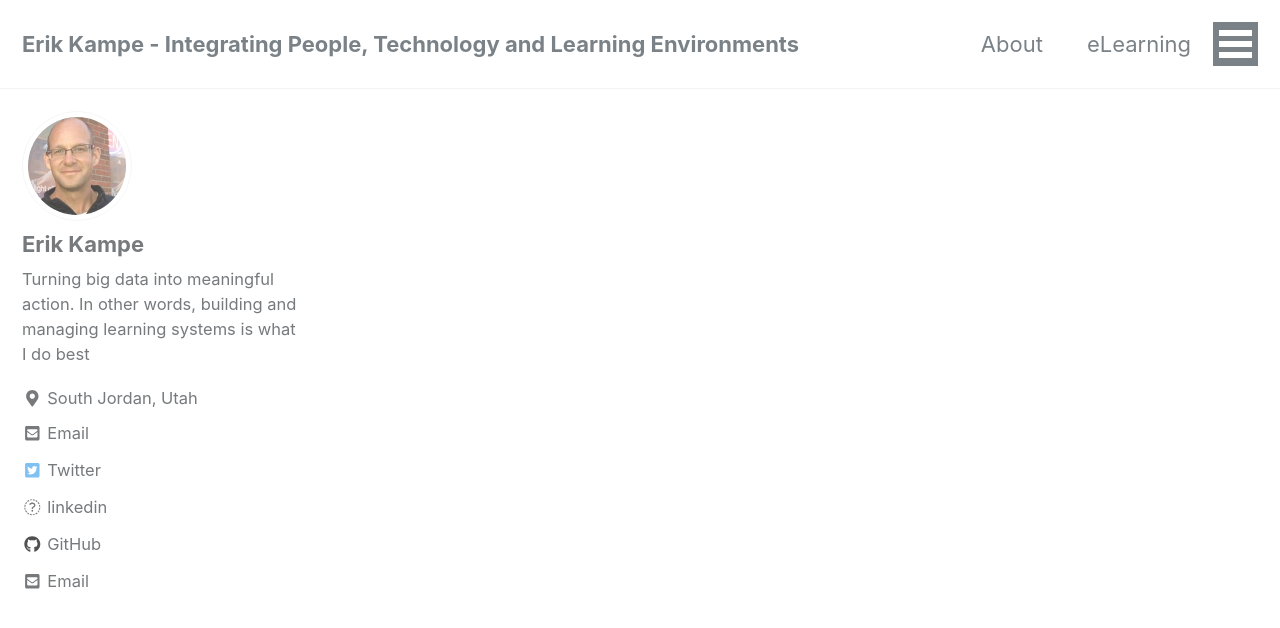
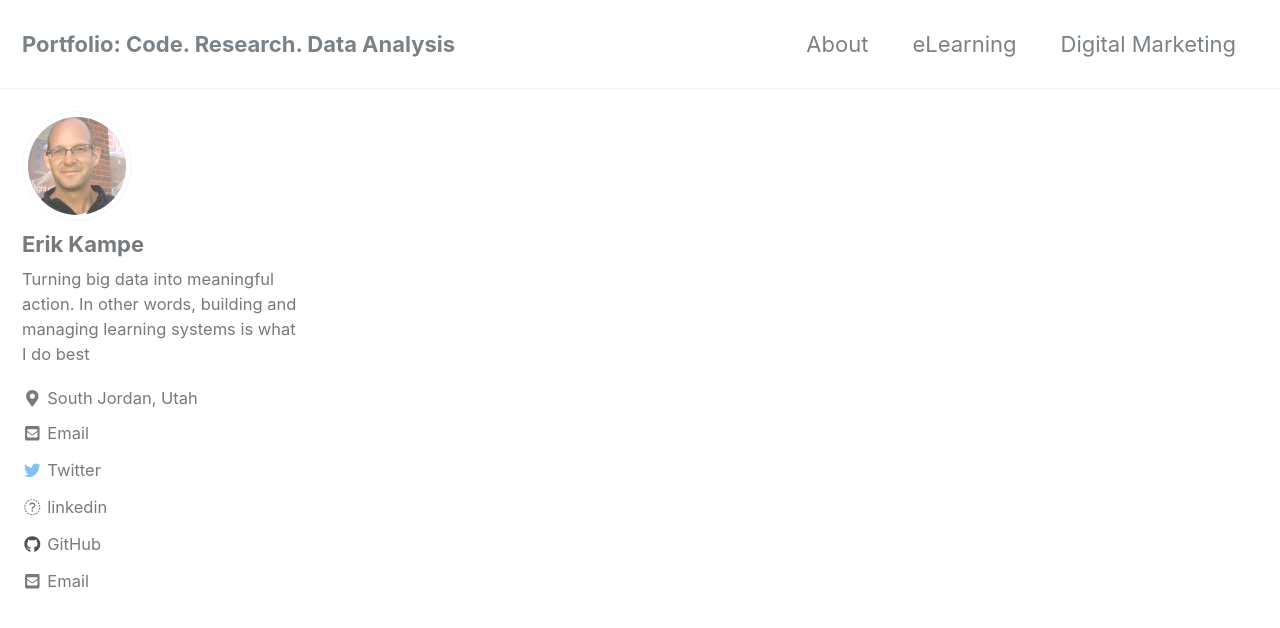
Before and after one commit to kampester/kampester.github.io, a Jekyll site: the page built from index.html, in a window 1280 px wide and 900 px high. Shown: the top 628 px of the window. Built offline with Jekyll 4.4.1, drawn with Linux system fonts in a browser that asks for light colours; nearby versions of some CDN libraries; the list of posts is cut into pages by our own code.

```diff
--- a/_config.yml
+++ b/_config.yml
@@ -16,13 +16,13 @@ minimal_mistakes_skin    : "default" # "air", "aqua", "contrast", "dark", "dirt"
 
 # Site Settings
 locale                   : "en-US"
-title                    : "Erik Kampe - Integrating People, Technology and Learning Environments"
+title                    : "Portfolio: Code. Research. Data Analysis"
 title_separator          : "-"
 name                     : "Erik Kampe"
 description              : "Coder >> Analyst>> Data Scientist>> Designer>>  Generative Learning Advocate."
 url                      : https://kampester.github.io # the base hostname & protocol for your site e.g. "https://mmistakes.github.io"
 baseurl                  : # the subpath of your site, e.g. "/blog"
-repository               : #kampester/career # GitHub username/repo-name e.g. "mmistakes/minimal-mistakes"
+repository               : kampester/kampester.github.io # GitHub username/repo-name e.g. "mmistakes/minimal-mistakes"
 teaser                   : # path of fallback teaser image, e.g. "/assets/images/500x300.png"
 breadcrumbs              : #true # true, false (default)
 words_per_minute         : 200
@@ -114,7 +114,7 @@ author:
       icon: "fas fa-fw fa-link"
      # url: "https://traderstouch.com"
     - label: "Twitter"
-      icon: "fab fa-fw fa-twitter-square"
+      icon: "fab fa-fw fa-twitter"
       url: "https://twitter.com/kampester67"
     - label: "linkedin"
       icon: "fab fa-fw fa-linkedin-square"
```
Also changed, not shown: _posts/2018-04-05-IMDB.md (added, +59 -0 lines).
